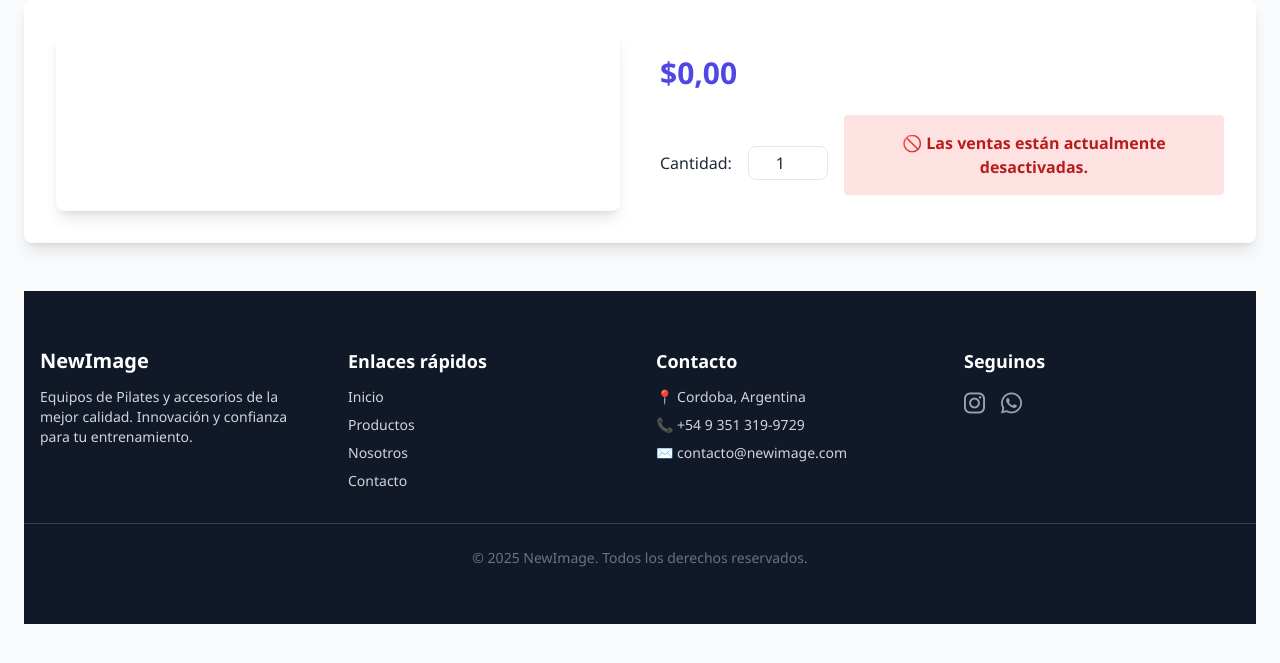
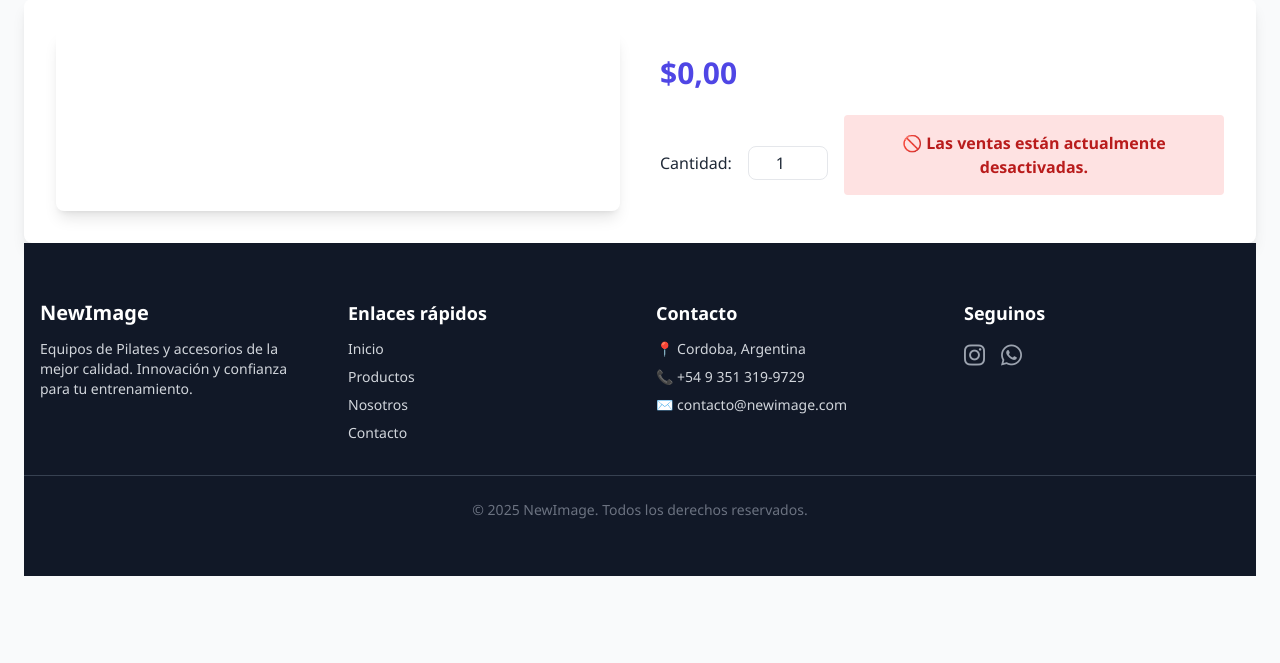
Before and after one commit to S4N14G0/NewImage, a Flask app: template templates/product_detail.html in a window 1280 px wide. Shown: the part 113-776 px from the top of the page. Run offline with Flask 3, Linux system fonts and the light colour scheme; the template is opened without the code that fills it, so the values that code supplies are empty; some libraries are stand-ins or nearby versions.

Commit message:
modified:   templates/product_detail.html

```diff
--- a/templates/product_detail.html
+++ b/templates/product_detail.html
@@ -241,7 +241,7 @@
         </div>
 
     </div>
-    <footer class="bg-gray-900 text-gray-300 py-14 mt-12">
+    <footer class="bg-gray-900 text-gray-300 py-14 mt-0">
         <div class="w-full px-4 grid grid-cols-1 md:grid-cols-4 gap-8">
 
             <!-- Logo y descripción -->
```
